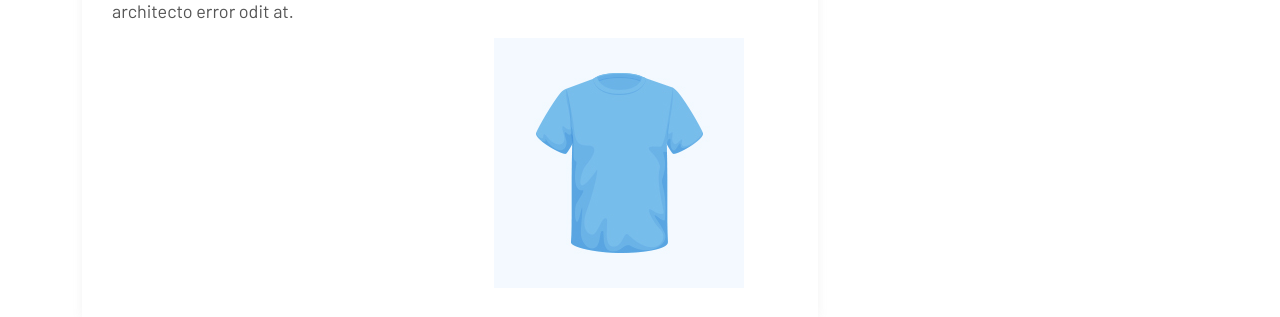
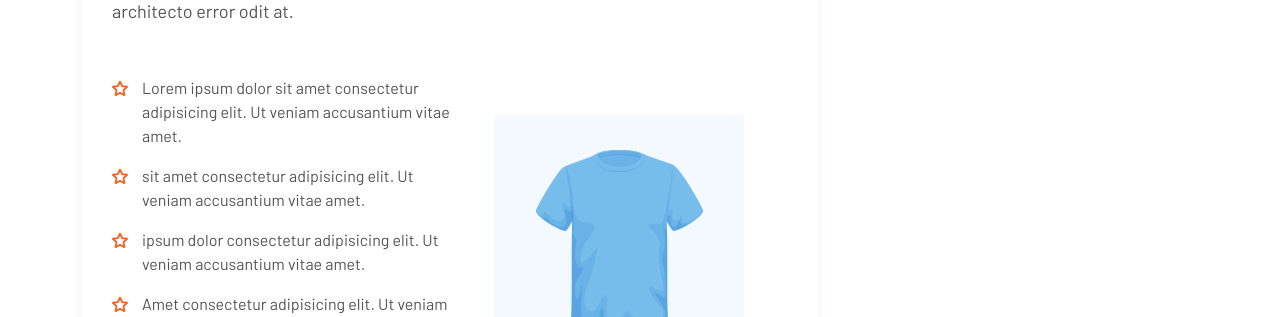
Before and after one commit to Pablo-jesuss/ecommerce-com-react, a React (Vite) app in the folder ecommerce/: page /shop/1 in a window 1280 px wide. Both pictures are taken after a click on the item "Descrição". Shown: the part 483-800 px from the top of the page. Built offline with nearby package versions, Linux system fonts and the light colour scheme.

Commit message:
postContent

```diff
--- a/ecommerce/src/shop/Review.jsx
+++ b/ecommerce/src/shop/Review.jsx
@@ -151,8 +151,43 @@ const Review = () => {
                 <img src="/src/assets/images/shop/03.jpg" alt="" />
               </div>
               <div className="post-content">
-                <ul></ul>
+                <ul className="lab-ul">
+                  <li>
+                    Lorem ipsum dolor sit amet consectetur adipisicing elit. Ut
+                    veniam accusantium vitae amet.
+                  </li>
+                  <li>
+                    sit amet consectetur adipisicing elit. Ut veniam accusantium
+                    vitae amet.
+                  </li>
+                  <li>
+                    ipsum dolor consectetur adipisicing elit. Ut veniam
+                    accusantium vitae amet.
+                  </li>
+                  <li>
+                    Amet consectetur adipisicing elit. Ut veniam accusantium
+                    vitae amet.
+                  </li>
+                  <li>
+                    Consectetur adipisicing elit. Ut veniam accusantium vitae
+                    amet.
+                  </li>
+                </ul>
               </div>
+              <p>
+                Lorem ipsum dolor sit amet consectetur, adipisicing elit. Nisi
+                laudantium ratione error reprehenderit deserunt sed
+                exercitationem laborum facere. Recusandae non nostrum magni
+                veritatis soluta id harum vel adipisci ratione. Officia! Lorem
+                ipsum dolor, sit amet consectetur adipisicing elit. Autem in
+                doloribus vitae iste consequatur iusto, sunt laborum enim,
+                exercitationem tenetur voluptatibus quam reiciendis tempore. Id
+                consectetur adipisci cumque dolor. Mollitia! Lorem ipsum dolor
+                sit amet consectetur, adipisicing elit. Porro rem doloribus iure
+                sed excepturi! Aperiam necessitatibus pariatur, accusamus illum
+                velit debitis error. Quam praesentium ad molestias architecto
+                error odit at.
+              </p>
             </div>
           </div>
         )}
```
